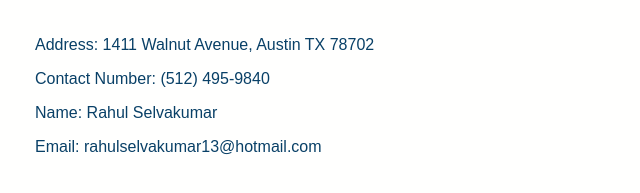
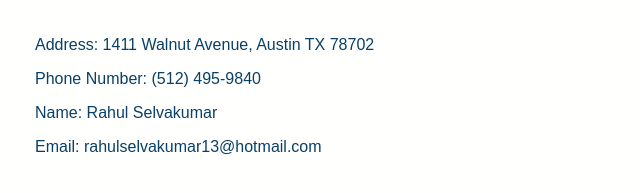
Before and after one commit to swavmango/sarumango.github.io, a plain HTML site: page index.html in a window 1280 px wide. Shown: the part 2593-2786 px from the top of the page, 0-640 px from the left. Drawn offline with Linux system fonts and the light colour scheme.

Commit message:
Update index.html

```diff
--- a/index.html
+++ b/index.html
@@ -197,7 +197,7 @@
     <div class="newsletter">
       <div class="details">
         <p>Address: 1411 Walnut Avenue, Austin TX 78702</p>
-        <p>Contact Number: (512) 495-9840</p>
+        <p>Phone Number: (512) 495-9840</p>
         <p>Name: Rahul Selvakumar</p>
         <p>Email: rahulselvakumar13@hotmail.com</p>
       </div>
```
